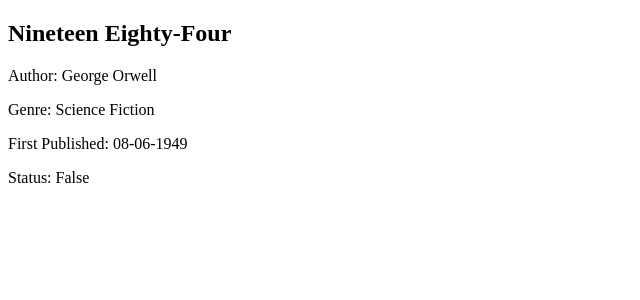
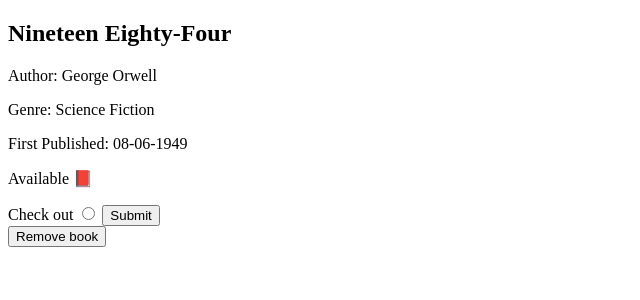
Before and after one commit to MU-RR-4Y/Week_3_weekend_homework_flask, a Flask app: page /book/1 in a window 1280 px wide. Shown: the part 98-398 px from the top of the page, without its empty margins (0-640 px from the left). Run offline with Flask 2, Linux system fonts and the light colour scheme.

Commit message:
added functionality to reserve a book that is checked out

```diff
--- a/controllers/controller.py
+++ b/controllers/controller.py
@@ -2,7 +2,7 @@
 import datetime
 
 from app import app
-from models.book import Book
+from models.book import *
 from models.library_books import *
 
 @app.route('/')
@@ -26,3 +26,29 @@
     add_book(book_added)
 
     return redirect('/')
+
+@app.route('/remove/<name>', methods=['POST'])
+def remove_existing_book(name):
+    remove_book(name)
+    return redirect('/')
+
+@app.route('/change_status/<name>', methods=['POST'])
+def update_book_status(name):
+    book_updated = None
+    for book in book_list:
+        if book.name == name:
+            book_updated = book
+            break
+    book.change_status()
+    return redirect('/')
+
+
+@app.route('/reserve/<name>',methods=['POST'])
+def reserve_book(name):
+    book_reserved = None
+    for book in book_list:
+        if book.name == name:
+            book_reserved = book
+            break
+    book.reserved_status()
+    return redirect('/')
--- a/models/library_books.py
+++ b/models/library_books.py
@@ -12,6 +12,9 @@
     book_list.append(book)
 
 def remove_book(book_removed):
+    book_removed = None
     for book in book_list:
-        if book.name == book_removed.name:
-            book_list.pop(book_list.index(book))
+        if book.name == book_removed:
+            book_removed = book
+            break
+    book_list.remove(book)
--- a/templates/book.html
+++ b/templates/book.html
@@ -6,7 +6,37 @@
     <p>Author: {{book.author}}</p>
     <p>Genre: {{book.genre}}</p>
     <p>First Published: {{book.published_date.strftime('%d-%m-%Y')}}</p>
-    <p>Status: {{book.status}}</p>
+    {% if book.status == False %}
+        <p>Available &#x1f4d5;</p>
+    {%else%}
+        {% if book.reserved == False %}
+        <p>Checked out &#128214;</p>
+        {% else %}
+            <p>Reserved &#8987;</p>
+        {% endif %}
+
+    {% endif %}
+    {% if book.status == False %}
+
+    <form action="/change_status/{{book.name}}" method="post">
+            <label for="checked out">Check out</label>
+            <input type="radio" id="checked out" name="checked out">
+            <input type="submit">
+    </form>
+    {% endif %}
+
+    {% if book.status == True %}
+
+    <form action="/reserve/{{book.name}}" method="post">
+    <input type="submit" value="Reserve">
+    </form>
+    {% endif %}
+
+
+
+    <form action="/remove/{{book.name}}" method="post">
+        <input type="submit" value = 'Remove book'>
+    </form>
 
 
 {% endblock content %}
```
Also changed, not shown: models/book.py (+7 -0 lines).
